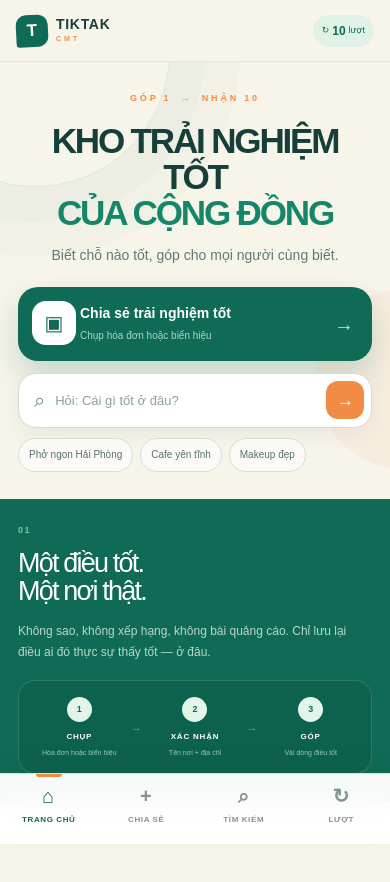
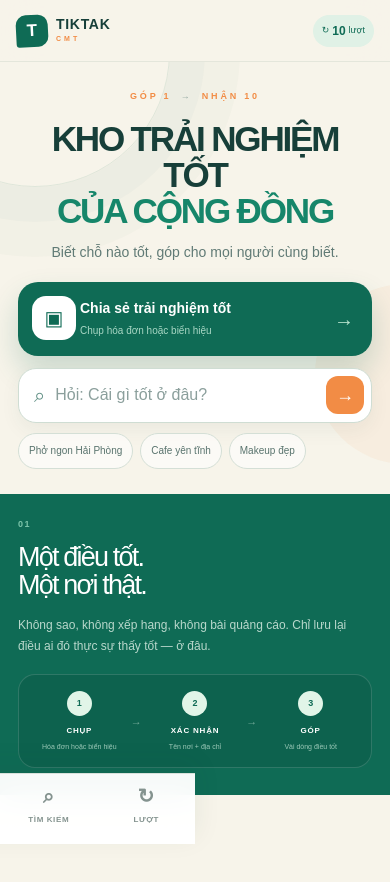
Before and after one commit to hvnm1206/TikTak-Service, a Next.js app in the folder cmt-source/: page / in a window 390 px wide. Shown: the top 882 px of the page. Built offline with nearby package versions, Linux system fonts and the light colour scheme.

Commit message:
Refine CMT mobile navigation and evidence-first search UI

```diff
--- a/cmt-source/app/refine.css
+++ b/cmt-source/app/refine.css
@@ -21,6 +21,10 @@
   background: var(--cream);
 }
 
+body {
+  overscroll-behavior-y: none;
+}
+
 .app-shell {
   max-width: none;
   min-height: 100dvh;
@@ -38,7 +42,7 @@
 
 /* Home: less presentation, faster access to the two core actions. */
 .home-hero {
-  padding: 30px 18px 24px;
+  padding: 28px 18px 22px;
 }
 
 .home-hero h1 {
@@ -49,7 +53,7 @@
 
 .lead {
   max-width: 390px;
-  margin: 13px auto 20px;
+  margin: 12px auto 18px;
   font-size: 14px;
 }
 
@@ -64,17 +68,22 @@
   border-radius: 18px;
 }
 
+.home-search input,
+.big-search input {
+  font-size: 16px;
+}
+
 .query-chips {
   margin-top: 10px;
 }
 
 .query-chips button {
-  min-height: 34px;
+  min-height: 36px;
   font-size: 10px;
 }
 
 .simple-principle {
-  padding: 25px 18px 28px;
+  padding: 24px 18px 27px;
 }
 
 .principle-copy h2 {
@@ -136,13 +145,13 @@
 
 .form-card input,
 .form-card textarea {
-  font-size: 15px;
+  font-size: 16px;
 }
 
 .data-rule {
   margin-top: 14px;
   padding: 12px 13px;
-  opacity: .86;
+  opacity: .82;
 }
 
 .data-rule p {
@@ -226,9 +235,6 @@
   max-width: 360px;
   margin-left: auto;
   margin-right: auto;
-}
-
-.success-body > p:not(.kicker) {
   font-size: 0;
 }
 
@@ -248,6 +254,10 @@
 .big-search {
   margin-inline: 14px;
   border-radius: 18px;
+  position: sticky;
+  top: 72px;
+  z-index: 12;
+  box-shadow: 0 10px 24px rgba(25,72,62,.08);
 }
 
 .search-screen .results {
@@ -269,13 +279,22 @@
 }
 
 .result-card {
+  grid-template-columns: 1fr 20px;
   border-radius: 20px;
   overflow: hidden;
   box-shadow: 0 10px 28px rgba(27, 67, 58, .07);
 }
 
+.result-visual {
+  display: none;
+}
+
+.result-copy {
+  padding-left: 2px;
+}
+
 .result-copy h3 {
-  font-size: 18px;
+  font-size: 19px;
 }
 
 .result-copy blockquote {
@@ -294,6 +313,16 @@
 }
 
 /* ENTITY should read as an evidence page, not a business profile. */
+.entity-cover {
+  min-height: 132px;
+}
+
+.entity-letter {
+  width: 64px;
+  height: 64px;
+  font-size: 28px;
+}
+
 .entity-content {
   padding-left: 18px;
   padding-right: 18px;
@@ -305,6 +334,10 @@
 
 .entity-content > h1 {
   letter-spacing: -1px;
+}
+
+.entity-actions a {
+  min-height: 48px;
 }
 
 .good-at,
@@ -352,10 +385,16 @@
   overflow: hidden;
 }
 
-/* Bottom navigation: strong touch targets, safe area, less tiny typography. */
+/* Bottom navigation: always reachable, strong touch targets, safe area. */
 .bottom-nav {
+  position: fixed;
+  left: 0;
+  right: 0;
+  bottom: 0;
+  z-index: 40;
   min-height: 70px;
   padding-bottom: max(8px, env(safe-area-inset-bottom));
+  box-shadow: 0 -8px 28px rgba(20,58,51,.08);
 }
 
 .bottom-nav button {
@@ -365,6 +404,11 @@
 .bottom-nav button span:last-child {
   font-size: 8px;
   letter-spacing: .6px;
+}
+
+/* Prevent fixed nav from covering content. */
+.screen {
+  padding-bottom: calc(92px + env(safe-area-inset-bottom));
 }
 
 /* Small phones: avoid cramped hero and oversized capture area. */
@@ -402,4 +446,11 @@
     margin: 0 auto;
     box-shadow: 0 0 60px rgba(20,58,51,.12);
   }
+
+  .bottom-nav {
+    left: 50%;
+    right: auto;
+    width: 540px;
+    transform: translateX(-50%);
+  }
 }
```
